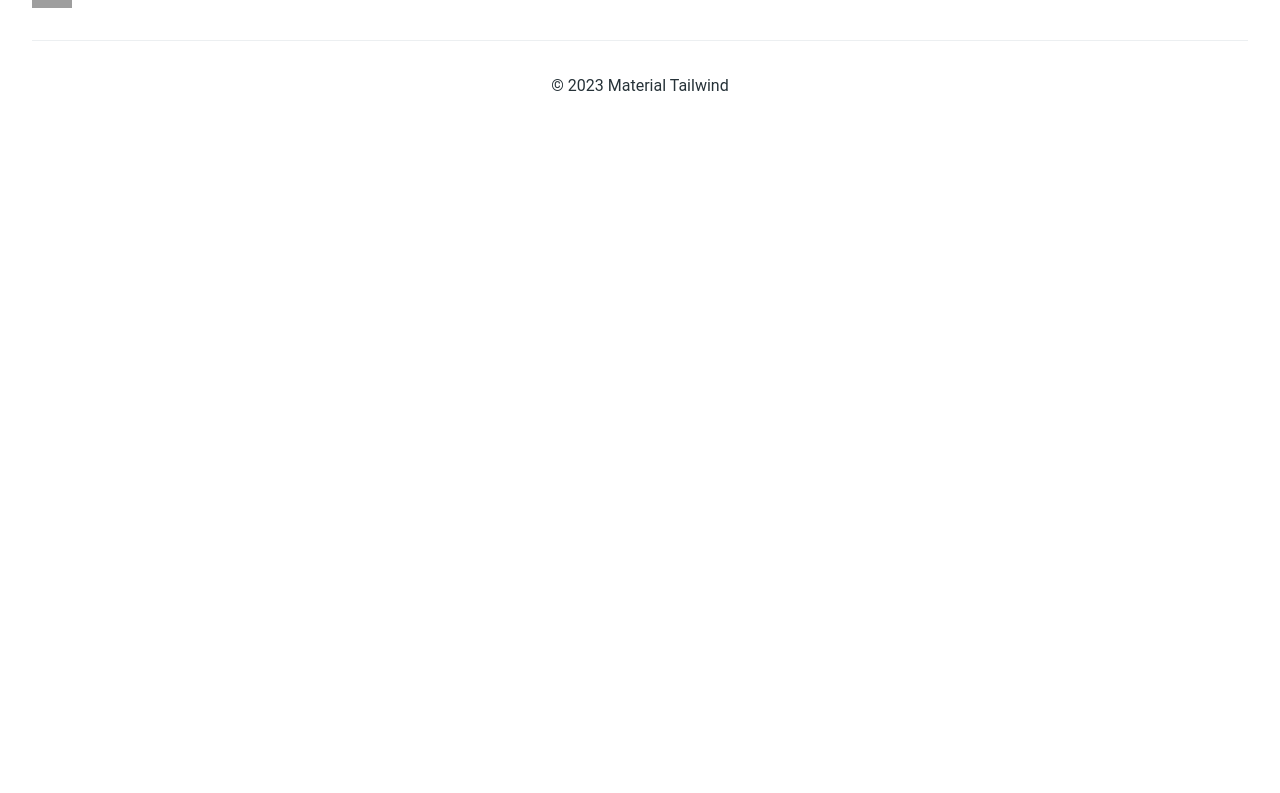
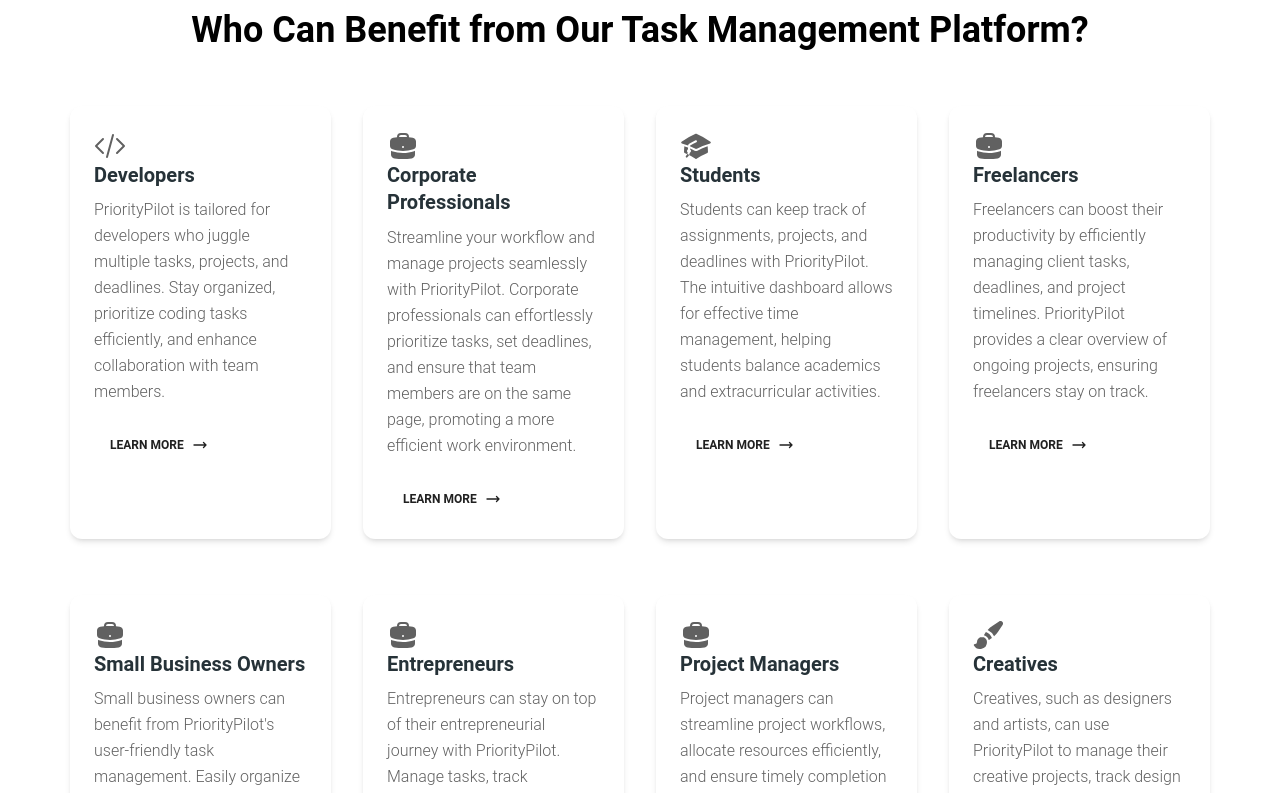
Before and after one commit to Forhad96/PriorityPilot, a React (Vite) app: page / in a window 1280 px wide. Shown: the part 644-1437 px from the top of the page. Before the commit the page ends 800 px from the top, so only its background shows below. Built offline with nearby package versions, Linux system fonts and the light colour scheme; no server answers; grey boxes are pictures that could not be loaded.

Commit message:
added user benifietes comoponets

```diff
--- a/src/components/Header/Navbar.jsx
+++ b/src/components/Header/Navbar.jsx
@@ -198,9 +198,9 @@
     path: "dashboard",
   },
   {
-    label: "Blocks",
+    label: "Login",
     icon: CubeTransparentIcon,
-    path: "dashboard",
+    path: "login",
   },
   {
     label: "Docs",
--- /dev/null
+++ b/src/components/UserBenefits/UserBenefits.jsx
@@ -0,0 +1,118 @@
+// BenefitsComponent.jsx
+
+import React from "react";
+import { Card, CardBody, Typography, CardFooter, Button } from "@material-tailwind/react";
+import { AcademicCapIcon, BriefcaseIcon, ChartBarIcon, CodeBracketIcon, PaintBrushIcon } from "@heroicons/react/24/solid";
+
+const UserBenefits = () => {
+const benefitsData = [
+  {
+    title: "Developers",
+    icon: <CodeBracketIcon className="h-8 w-8 text-primary" />,
+    description:
+      "PriorityPilot is tailored for developers who juggle multiple tasks, projects, and deadlines. Stay organized, prioritize coding tasks efficiently, and enhance collaboration with team members.",
+  },
+  {
+    title: "Corporate Professionals",
+    icon: <BriefcaseIcon className="h-8 w-8 text-primary" />,
+    description:
+      "Streamline your workflow and manage projects seamlessly with PriorityPilot. Corporate professionals can effortlessly prioritize tasks, set deadlines, and ensure that team members are on the same page, promoting a more efficient work environment.",
+  },
+  {
+    title: "Students",
+    icon: <AcademicCapIcon className="h-8 w-8 text-primary" />,
+    description:
+      "Students can keep track of assignments, projects, and deadlines with PriorityPilot. The intuitive dashboard allows for effective time management, helping students balance academics and extracurricular activities.",
+  },
+  {
+    title: "Freelancers",
+    icon: <BriefcaseIcon className="h-8 w-8 text-primary" />,
+    description:
+      "Freelancers can boost their productivity by efficiently managing client tasks, deadlines, and project timelines. PriorityPilot provides a clear overview of ongoing projects, ensuring freelancers stay on track.",
+  },
+  {
+    title: "Small Business Owners",
+    icon: <BriefcaseIcon className="h-8 w-8 text-primary" />,
+    description:
+      "Small business owners can benefit from PriorityPilot's user-friendly task management. Easily organize and prioritize tasks related to operations, customer management, and growth initiatives, helping you focus on what matters most.",
+  },
+  {
+    title: "Entrepreneurs",
+    icon: <BriefcaseIcon className="h-8 w-8 text-primary" />,
+    description:
+      "Entrepreneurs can stay on top of their entrepreneurial journey with PriorityPilot. Manage tasks, track milestones, and achieve business goals effectively.",
+  },
+  {
+    title: "Project Managers",
+    icon: <BriefcaseIcon className="h-8 w-8 text-primary" />,
+    description:
+      "Project managers can streamline project workflows, allocate resources efficiently, and ensure timely completion of tasks using PriorityPilot.",
+  },
+  {
+    title: "Creatives",
+    icon: <PaintBrushIcon className="h-8 w-8 text-primary" />,
+    description:
+      "Creatives, such as designers and artists, can use PriorityPilot to manage their creative projects, track design iterations, and meet client deadlines.",
+  },
+  {
+    title: "Marketing Professionals",
+    icon: <ChartBarIcon className="h-8 w-8 text-primary" />,
+    description:
+      "Marketing professionals can organize marketing campaigns, track analytics, and collaborate seamlessly using PriorityPilot.",
+  },
+  {
+    title: "Researchers",
+    icon: <AcademicCapIcon className="h-8 w-8 text-primary" />,
+    description:
+      "Researchers can stay organized in their studies, manage research tasks, and meet project milestones efficiently with PriorityPilot.",
+  },
+  // Add more entries for different user groups as needed
+];
+
+    return (
+      <div className="container mx-auto mt-16">
+        <h2 className="text-4xl font-bold mb-8 text-center">
+          Who Can Benefit from Our Task Management Platform?
+        </h2>
+        <div className="grid  grid-cols-1 sm:grid-cols-2 md:grid-cols-3 lg:grid-cols-4 gap-8">
+          {benefitsData.map((benefit, index) => (
+            <Card key={index} className="mt-6 ">
+              <CardBody>
+                {benefit.icon}
+                <Typography variant="h5" color="blue-gray" className="mb-2">
+                  {benefit.title}
+                </Typography>
+                <Typography>{benefit.description}</Typography>
+              </CardBody>
+              <CardFooter className="pt-0">
+                <a href="#" className="inline-block">
+                  <Button
+                    size="sm"
+                    variant="text"
+                    className="flex items-center gap-2"
+                  >
+                    Learn More
+                    <svg
+                      xmlns="http://www.w3.org/2000/svg"
+                      fill="none"
+                      viewBox="0 0 24 24"
+                      strokeWidth={2}
+                      stroke="currentColor"
+                      className="h-4 w-4"
+                    >
+                      <path
+                        strokeLinecap="round"
+                        strokeLinejoin="round"
+                        d="M17.25 8.25L21 12m0 0l-3.75 3.75M21 12H3"
+                      />
+                    </svg>
+                  </Button>
+                </a>
+              </CardFooter>
+            </Card>
+          ))}
+        </div>
+      </div>
+    );
+};
+export default UserBenefits;
--- a/src/hooks/Auth/UseAuth.jsx
+++ b/src/hooks/Auth/UseAuth.jsx
@@ -1,6 +1,5 @@
 import { useContext } from "react";
 import { AuthContext } from "../../provider/AuthProvider";
-
 
 const useAuth = () => {
   return useContext(AuthContext);
--- a/src/pages/Dashboard/AddTask/AddTask.jsx
+++ b/src/pages/Dashboard/AddTask/AddTask.jsx
@@ -1,39 +1,22 @@
-import { Input, Textarea, Select, Button } from "@material-tailwind/react";
+import { Input, Textarea, Select, Button, Option } from "@material-tailwind/react";
 const AddTask = () => {
   return (
-    <form className="space-y-6 mt-4" onSubmit={"handleAddTask"}>
+    <form className="space-y-6 mt-4 max-w-md" onSubmit={"handleAddTask"}>
       <div>
-        <div className="flex items-center justify-between">
+        <div className="my-2">
           <label htmlFor="title" className="text-gray-700 text-sm font-bold">
             Title
           </label>
-          {/* <Priority
-            handlePrioritySelect={handlePrioritySelect}
-            selectedPriority={selectedPriority}
-          /> */}
+          <Input color="teal" label="Title" />
         </div>
-        <div className="mt-1 border-b-1 border-b-[#80808082]">
-          <Input
-            type="text"
-            id="title"
-            name="title"
-            placeholder="Enter your task title"
-            required
-            outline
-          />
-        </div>
+        <Select color="teal" label="Select Version">
+          <Option>High</Option>
+          <Option>Moderate</Option>
+          <Option>Low</Option>
+        </Select>
       </div>
       <div>
-        <div className="mt-1">
-          <div className="w-full flex flex-col gap-2">
-            <Textarea
-              name="description"
-              label="Description"
-              labelPlacement="outside"
-              placeholder="Enter your task description"
-            />
-          </div>
-        </div>
+        <Textarea color="teal" label="Enter your task description" />
         {/* Deadline starts here */}
         <div className="flex space-x-4 mt-5">
           <div>
--- a/src/pages/Home/Home.jsx
+++ b/src/pages/Home/Home.jsx
@@ -1,9 +1,11 @@
 import Banner from "../../components/Banner/Banner";
+import UserBenefits from "../../components/UserBenefits/UserBenefits";
 
 const Home = () => {
     return (
       <div>
         <Banner />
+        <UserBenefits/>
       </div>
     );
 };
--- a/src/pages/Resgister/Register.jsx
+++ b/src/pages/Resgister/Register.jsx
@@ -24,19 +24,25 @@
   } = useForm();
   const onSubmit = async (data) => {
     try {
-      const name = data.name
-      const email = data.email
-      const password = data.password
+      const { name, email, password } = data;
 
-      await createUser(email,password);
-      await updateProfile(name)
-       toast.success('Account created successful')
-      const res = axiosSecure.post('/users',data)
-      console.log(res);
+      // Step 1: Create the user
+      const userRes = await createUser(email, password);
+      console.log(userRes);
+      if (userRes.user) {
+        // Step 2: Update user profile
+        //  await updateProfile(name);
 
+        // Step 3: Notify success
+        toast.success("Account created successfully");
+
+        // Step 4: Make a POST request to the '/users' endpoint
+        const res = await axiosSecure.post("/users", data);
+        console.log(res);
+      }
     } catch (error) {
-      console.log(error.code);
-      toast.error(error.code)
+      console.error(error);
+      toast.error(error.message || "An error occurred");
     }
   };
 
--- a/src/router/PrivateRoutes.jsx
+++ b/src/router/PrivateRoutes.jsx
@@ -1,8 +1,20 @@
-const PrivateRoutes = () => {
-    return (
-        <div>
-            <p>HELLO I AM PrivateRoutes</p>
-        </div>
-    );
+
+import PropTypes from "prop-types";
+import { Navigate, useLocation } from "react-router-dom";
+import useAuth from "../hooks/Auth/UseAuth";
+import Loading from "../shared/Loading/Loading";
+const PrivateRoute = ({ children }) => {
+  const { user, loading } = useAuth();
+  const location = useLocation();
+  if (loading) {
+    return <Loading/>;
+  }
+  if (user?.email) {
+    return children;
+  }
+  return <Navigate state={location.pathname} to="/login"></Navigate>;
 };
-export default PrivateRoutes;
+PrivateRoute.propTypes = {
+  children: PropTypes.node.isRequired,
+};
+export default PrivateRoute;
--- a/src/router/route.jsx
+++ b/src/router/route.jsx
@@ -6,39 +6,43 @@
 import { Login } from "../pages/Login/Login";
 import { Register } from "../pages/Resgister/Register";
 import { Tasks } from "../pages/Tasks/Tasks";
+import PrivateRoute from "./PrivateRoutes";
 
 const route = createBrowserRouter([
   {
     path: "/",
     element: <MainLayout></MainLayout>,
-    children:[
+    children: [
       {
-        path:'/',
-        element:<Home/>
-
+        path: "/",
+        element: <Home />,
       },
       {
-        path:'/login',
-        element:<Login/>
+        path: "/login",
+        element: <Login />,
       },
       {
-        path:'/register',
-        element:<Register/>
-      }
-    ]
+        path: "/register",
+        element: <Register />,
+      },
+    ],
   },
   {
     path: "/dashboard",
-    element: <Dashboard></Dashboard>,
+    element: (
+      <PrivateRoute>
+        <Dashboard />
+      </PrivateRoute>
+    ),
     children: [
       {
         path: "addTodo",
         element: <AddTask />,
       },
       {
-        path:'tasks',
-        element:<Tasks/>
-      }
+        path: "tasks",
+        element: <Tasks />,
+      },
     ],
   },
 ]);
--- /dev/null
+++ b/src/shared/Loading/Loading.jsx
@@ -0,0 +1,10 @@
+import { Spinner } from "@material-tailwind/react";
+
+const Loading = () => {
+    return (
+      <div>
+        <Spinner className="h-16 w-16 text-gray-900/50" />;
+      </div>
+    );
+};
+export default Loading;
```
Also changed, not shown: src/layout/DashboardLayout/DashboardNav.jsx (+7 -7 lines), src/pages/Login/Login.jsx (+27 -5 lines).
